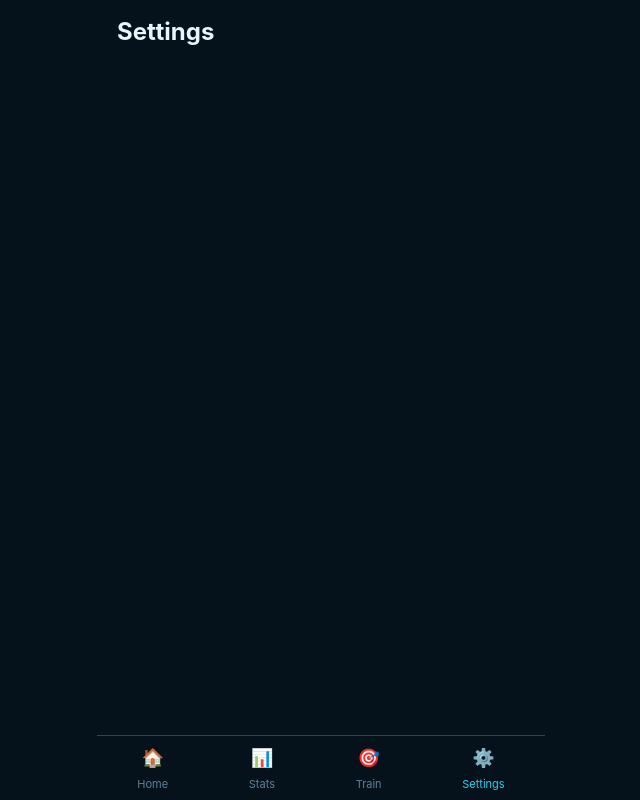
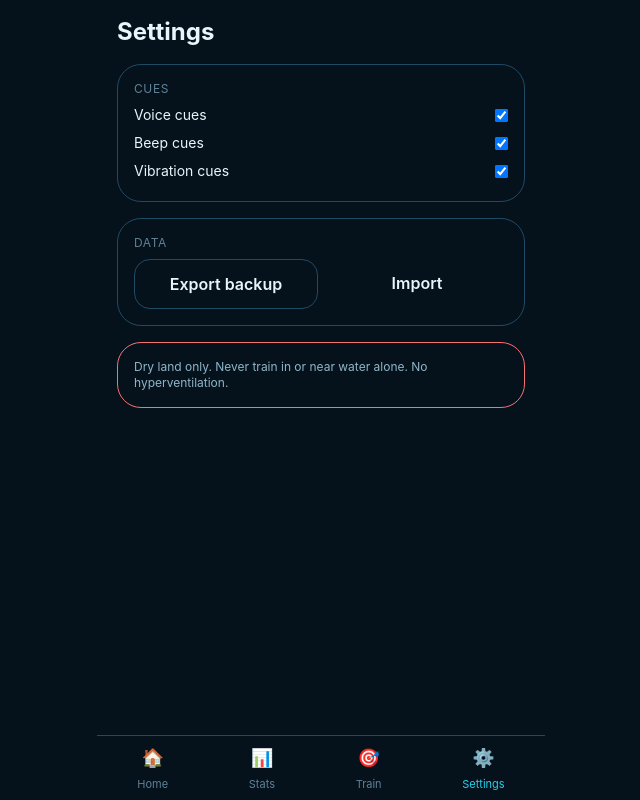
Before and after one commit to arcadiy-magomedov/apnea-trainer, a React (Vite) app: page /settings in a window 1280 px wide. Shown: the whole page, without its empty margins (319-959 px from the left). Built offline with nearby package versions, Linux system fonts and the light colour scheme.

Commit message:
feat(ui): add Stats, Program, and Settings screens

```diff
--- a/src/ui/screens/ProgramScreen.tsx
+++ b/src/ui/screens/ProgramScreen.tsx
@@ -1,3 +1,36 @@
+import { Card } from '../design-system/Card';
+import { Button } from '../design-system/Button';
+import { useServices } from '../app/services';
+import { useAppStore } from '../app/stores';
+
 export function ProgramScreen() {
-  return <h2 className="text-2xl font-bold">Program</h2>;
+  const { clock, ics } = useServices();
+  const state = useAppStore((s) => s.state);
+  const days = state.courseState.template.days;
+  const position = state.courseState.position % days.length;
+
+  function exportIcs() {
+    const content = ics.build(state.settings.reminderTimes, state.courseState.template, clock.now());
+    const url = URL.createObjectURL(new Blob([content], { type: 'text/calendar' }));
+    const a = document.createElement('a');
+    a.href = url; a.download = 'apnea-training.ics'; a.click();
+    URL.revokeObjectURL(url);
+  }
+
+  return (
+    <div className="flex flex-col gap-4">
+      <h2 className="text-2xl font-bold">Program</h2>
+      <Card>
+        <div className="mb-2 text-xs uppercase tracking-wider text-[color:var(--text-mute)]">This week</div>
+        <ol className="space-y-1 text-sm">
+          {days.map((d, i) => (
+            <li key={i} className={`flex justify-between ${i === position ? 'font-semibold text-[color:var(--cyan)]' : ''}`}>
+              <span>Day {i + 1}</span><span>{d}{i === position ? ' · today' : ''}</span>
+            </li>
+          ))}
+        </ol>
+      </Card>
+      <Button variant="ghost" onClick={exportIcs}>Export reminders (.ics)</Button>
+    </div>
+  );
 }
--- a/src/ui/screens/SettingsScreen.tsx
+++ b/src/ui/screens/SettingsScreen.tsx
@@ -1,3 +1,70 @@
+import { useAppStore } from '../app/stores';
+import { Card } from '../design-system/Card';
+import { Button } from '../design-system/Button';
+import { exportJson, importJson } from '../../infrastructure/persistence/jsonBackup';
+
 export function SettingsScreen() {
-  return <h2 className="text-2xl font-bold">Settings</h2>;
+  const hydrated = useAppStore((s) => s.hydrated);
+  const state = useAppStore((s) => s.state);
+  const update = useAppStore((s) => s.updateSettings);
+  const { settings } = state;
+
+  const toggle = (key: 'voiceCues' | 'beepCues' | 'vibrationCues', label: string) => (
+    <label className="flex items-center justify-between py-1 text-sm">
+      <span>{label}</span>
+      <input
+        type="checkbox"
+        aria-label={label}
+        checked={settings[key]}
+        onChange={(e) => update({ [key]: e.target.checked })}
+      />
+    </label>
+  );
+
+  function doExport() {
+    const url = URL.createObjectURL(new Blob([exportJson(state)], { type: 'application/json' }));
+    const a = document.createElement('a');
+    a.href = url; a.download = 'apnea-backup.json'; a.click();
+    URL.revokeObjectURL(url);
+  }
+
+  return (
+    <div className="flex flex-col gap-4">
+      <h2 className="text-2xl font-bold">Settings</h2>
+      {!hydrated && <Card><p className="text-sm">Loading settings…</p></Card>}
+      {hydrated && (
+        <>
+      <Card>
+        <div className="mb-1 text-xs uppercase tracking-wider text-[color:var(--text-mute)]">Cues</div>
+        {toggle('voiceCues', 'Voice cues')}
+        {toggle('beepCues', 'Beep cues')}
+        {toggle('vibrationCues', 'Vibration cues')}
+      </Card>
+      <Card>
+        <div className="mb-2 text-xs uppercase tracking-wider text-[color:var(--text-mute)]">Data</div>
+        <div className="flex gap-2">
+          <Button variant="ghost" className="flex-1" onClick={doExport}>Export backup</Button>
+          <label className="flex-1 cursor-pointer rounded-2xl bg-surface px-5 py-3 text-center font-semibold" >
+            Import
+            <input
+              type="file" accept="application/json" className="hidden"
+              onChange={async (e) => {
+                const file = e.target.files?.[0];
+                if (!file) return;
+                const restored = importJson(await file.text());
+                await update(restored.settings); // persists settings; full-state import handled by repository seed in M4 hardening
+              }}
+            />
+          </label>
+        </div>
+      </Card>
+      <Card className="border-[color:var(--danger)]">
+        <p className="text-xs text-[color:var(--text-dim)]">
+          Dry land only. Never train in or near water alone. No hyperventilation.
+        </p>
+      </Card>
+        </>
+      )}
+    </div>
+  );
 }
--- a/src/ui/screens/StatsScreen.tsx
+++ b/src/ui/screens/StatsScreen.tsx
@@ -1,3 +1,33 @@
+import { StatCard } from '../design-system/StatCard';
+import { Card } from '../design-system/Card';
+import { formatMMSS } from '../design-system/format';
+import { useServices } from '../app/services';
+import { useAppStore } from '../app/stores';
+import { personalBestSec, weeklySessionCount, currentStreakDays, adherencePct } from '../../application/stats';
+
 export function StatsScreen() {
-  return <h2 className="text-2xl font-bold">Stats</h2>;
+  const { clock } = useServices();
+  const state = useAppStore((s) => s.state);
+  const now = clock.now();
+  return (
+    <div className="flex flex-col gap-4">
+      <h2 className="text-2xl font-bold">Stats</h2>
+      <StatCard label="Personal best" value={formatMMSS(personalBestSec(state))} accent="var(--cyan)" />
+      <div className="grid grid-cols-2 gap-3">
+        <StatCard label="This week" value={`${weeklySessionCount(state, now)}`} />
+        <StatCard label="Streak" value={`${currentStreakDays(state, now)}d`} />
+        <StatCard label="Adherence" value={`${adherencePct(state, now)}%`} />
+        <StatCard label="Sessions" value={`${state.sessions.length}`} />
+      </div>
+      <Card>
+        <div className="mb-2 text-xs uppercase tracking-wider text-[color:var(--text-mute)]">Recent sessions</div>
+        {state.sessions.slice(-8).reverse().map((s) => (
+          <div key={s.id} className="flex justify-between border-b border-[color:var(--border)] py-1 text-sm last:border-0">
+            <span>{s.type}</span>
+            <span className="tabular-nums">{s.completedRounds}/{s.rounds.length} · {s.tapOuts} tap-outs</span>
+          </div>
+        ))}
+      </Card>
+    </div>
+  );
 }
```
Also changed, not shown: 1 other file (tests, documents, lock files or other folders).
